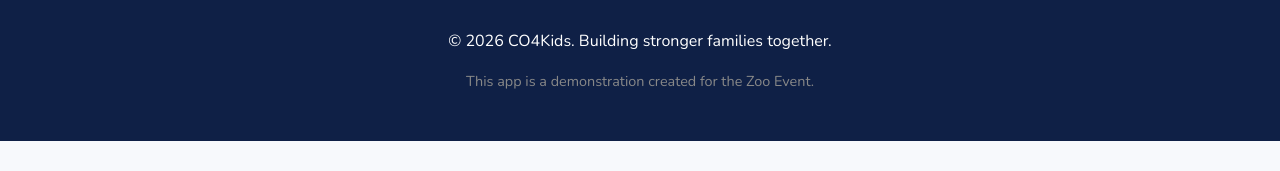
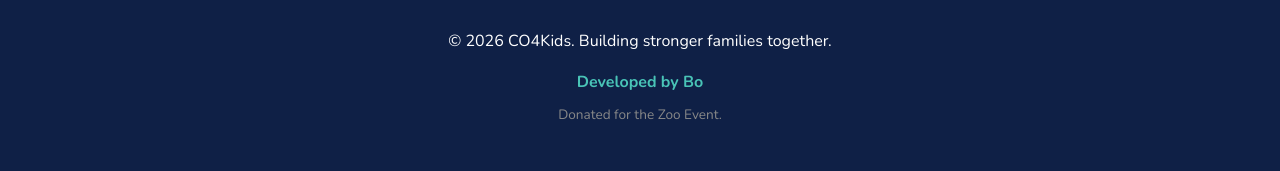
Before and after one commit to boreddy114/zoo-event-photos, a Next.js app: page / in a window 1280 px wide. Shown: the part 1018-1189 px from the top of the page. Before the commit the page ends 1159 px from the top, so only its background shows below. Built offline with nearby package versions, Linux system fonts and the light colour scheme; no server answers; the database is empty.

Commit message:
Add Developer credit to footer

```diff
--- a/src/app/page.js
+++ b/src/app/page.js
@@ -89,7 +89,8 @@ export default function Home() {
       {!showCamera && (
         <footer style={{ backgroundColor: 'var(--color-navy)', color: 'white', padding: '3rem 2rem', textAlign: 'center', marginTop: '4rem' }}>
           <p>© {new Date().getFullYear()} CO4Kids. Building stronger families together.</p>
-          <p style={{ fontSize: '0.9rem', color: '#888', marginTop: '1rem' }}>This app is a demonstration created for the Zoo Event.</p>
+          <p style={{ fontSize: '1rem', color: 'var(--color-teal)', marginTop: '1rem', fontWeight: 'bold' }}>Developed by Bo</p>
+          <p style={{ fontSize: '0.85rem', color: '#888', marginTop: '0.5rem' }}>Donated for the Zoo Event.</p>
         </footer>
       )}
     </main>
```
